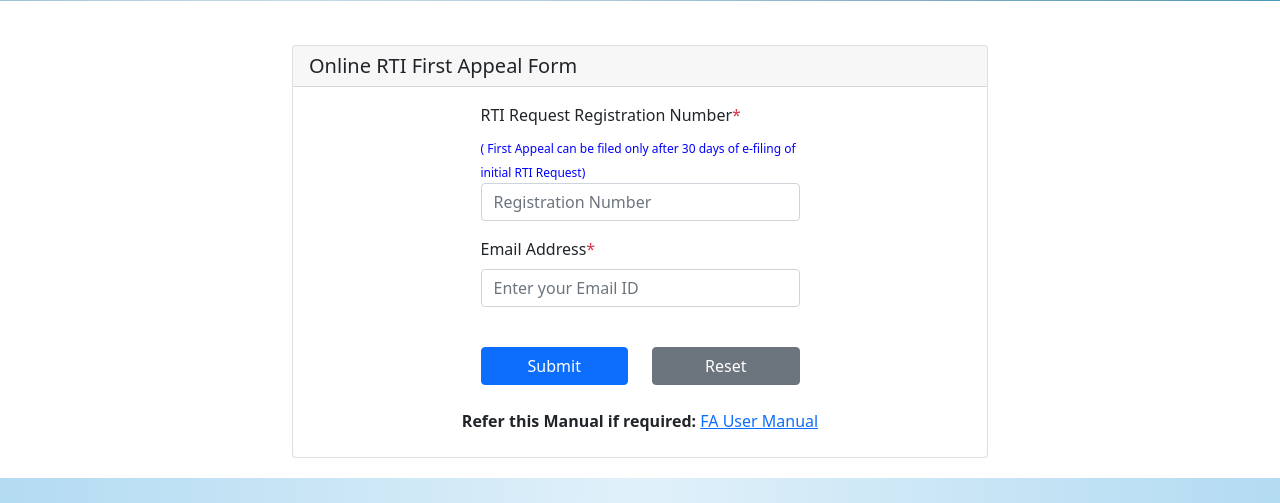
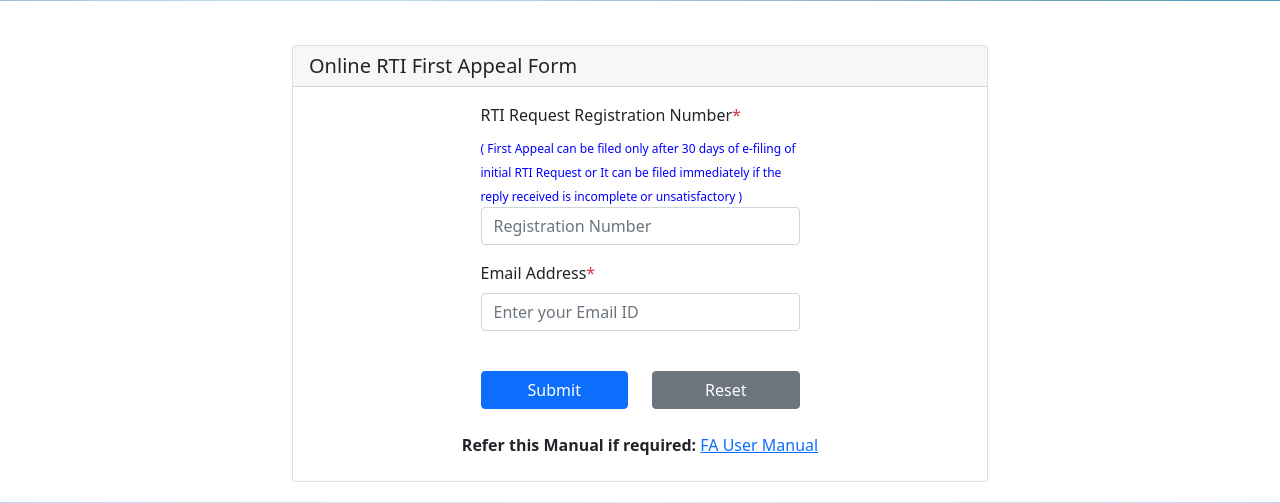
Before and after one commit to ni-ti27/nrti1407, a Laravel app: page /first-appeal-detail in a window 1280 px wide. Shown: the part 378-881 px from the top of the page. Run offline with Laravel 10, Linux system fonts and the light colour scheme; the visitor is signed in with stand-in values (Sample User, id 1); data that the repository does not hold is empty; parts of the project's set-up code (start-up, migrations or seed data) failed here and were passed over; some libraries are stand-ins or nearby versions.

Commit message:
note changed

```diff
--- a/resources/views/firstAppeal/firstAppealCommon.blade.php
+++ b/resources/views/firstAppeal/firstAppealCommon.blade.php
@@ -60,7 +60,9 @@
                         <div class="row mb-3 justify-content-center">
                             <div class="col-md-6">
                                 <label for="reg_no" class="form-label">RTI Request Registration Number<span class="text-danger">*</span></label><br>
-                                <span style="color: blue; font-size: 12px">( First Appeal can be filed only after 30 days of e-filing of initial RTI Request)</span>
+                                <span style="color: blue; font-size: 12px">( First Appeal can be filed only after 30 days of e-filing of initial RTI Request or
+ It can be filed immediately if the reply received is incomplete or unsatisfactory )
+                                </span>
                                 <input type="text" class="form-control @error('reg_no') is-invalid @enderror" id="reg_no" name="reg_no" placeholder="Registration Number" value="{{ old('reg_no') }}" required>
                                 @error('reg_no')
                                     <div class="invalid-feedback">{{ $message }}</div>
```
